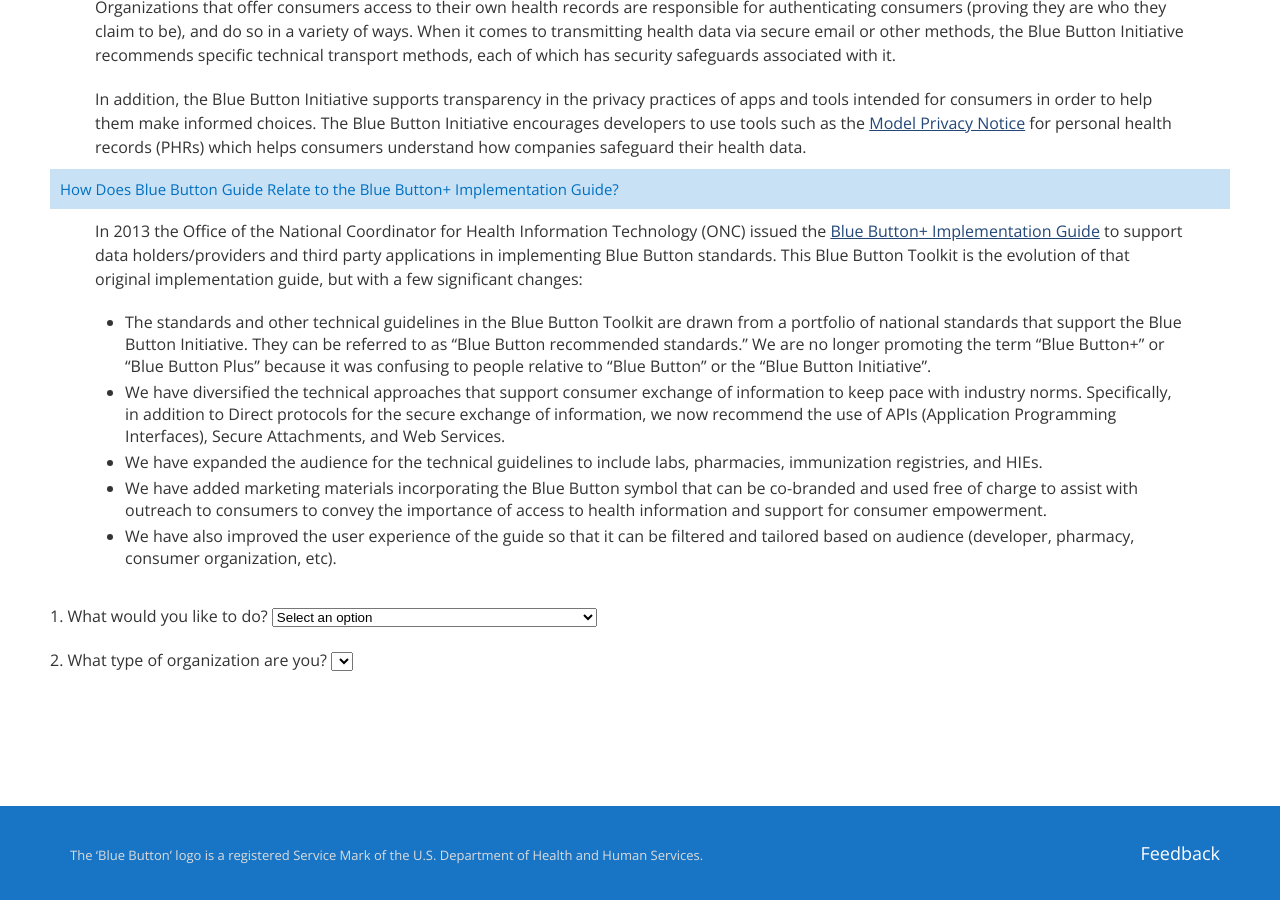
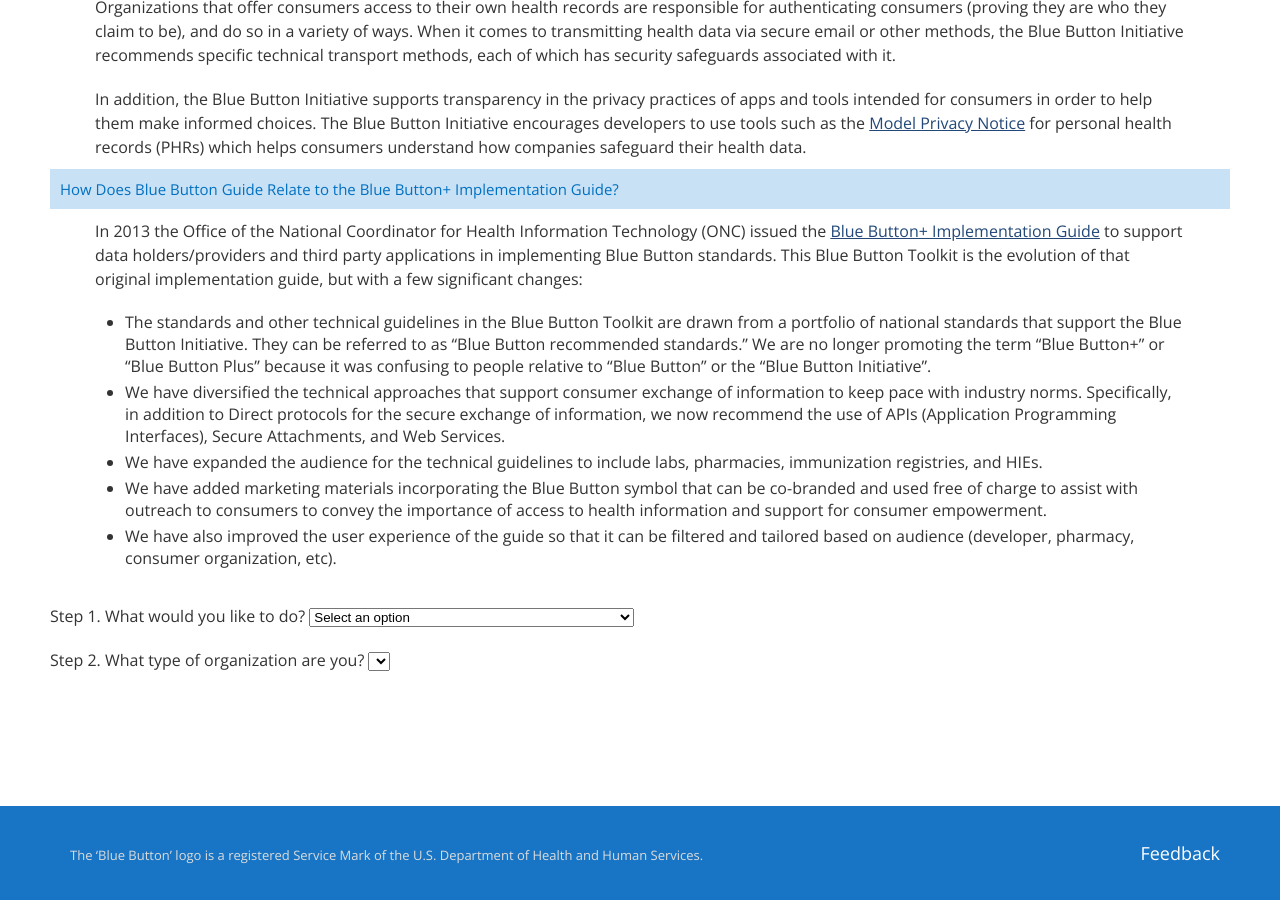
Before and after one commit to blue-button/blue-button-toolkit, a Jekyll site: the page built from selector/index.md, in a window 1280 px wide and 900 px high, scrolled down 3046 px. Built offline with Jekyll 4.4.1, drawn with Linux system fonts in a browser that asks for light colours; nearby versions of some CDN libraries; library files that are not in the unit come from our copies; Markdown is read by kramdown in place of the engine named in the settings.

Commit message:
Add step text.

```diff
--- a/_layouts/selector.html
+++ b/_layouts/selector.html
@@ -87,7 +87,7 @@
 
 	<br>
 
-	<div>1. What would you like to do?
+	<div>Step 1. What would you like to do?
 		<select id="what">
 			<option value="">Select an option</option>
 			<option value="share">Share Data with Patients</option>
@@ -99,7 +99,7 @@
 	<br>
 
 	<div>
-		2. What type of organization are you?
+		Step 2. What type of organization are you?
 		<select id="who"></select>
 	</div>
 
--- a/js/selector.js
+++ b/js/selector.js
@@ -2206,13 +2206,13 @@
 
 		switch(keyword){
 			case 'share':
-				$("#"+thirdSelectBoxId+"-action").html("3. Select the type of data you want to share.");
+				$("#"+thirdSelectBoxId+"-action").html("Step 3. Select the type of data you want to share.");
 				break;
 			case 'build':
-				$("#"+thirdSelectBoxId+"-action").html("3. Select the resource that you want to use.");
+				$("#"+thirdSelectBoxId+"-action").html("Step 3. Select the resource that you want to use.");
 				break;
 			case 'market':
-				$("#"+thirdSelectBoxId+"-action").html("3. Select the resource that you want to use.");
+				$("#"+thirdSelectBoxId+"-action").html("Step 3. Select the resource that you want to use.");
 				break;
 			default:
 				break;
```
